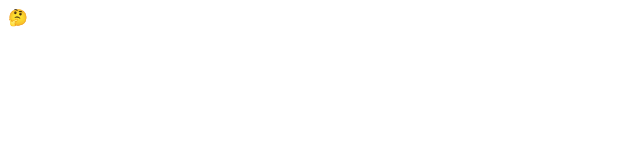
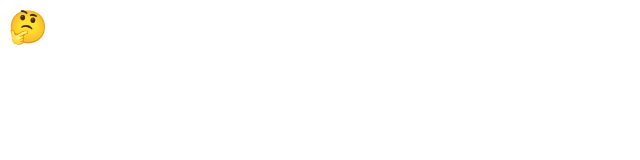
Before and after one commit to KevinZMa/kevinzma.github.io, a plain HTML site: page index.html in a window 1280 px wide. Shown: the whole page, without its empty margins (0-640 px from the left). Drawn offline with Linux system fonts and the light colour scheme.

Commit message:
Update index.html

```diff
--- a/index.html
+++ b/index.html
@@ -1 +1 @@
-🤔
+<h1 style="height: 100%;">🤔</h1>
```
